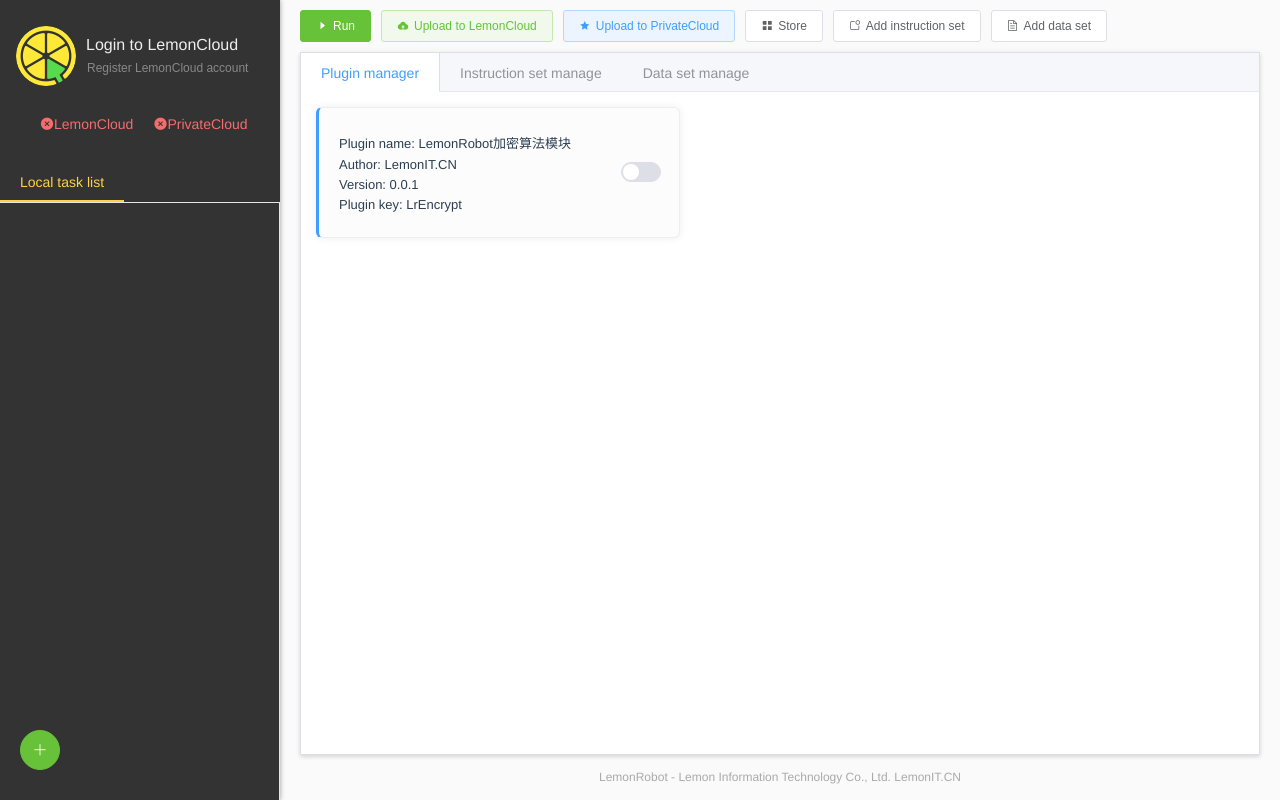
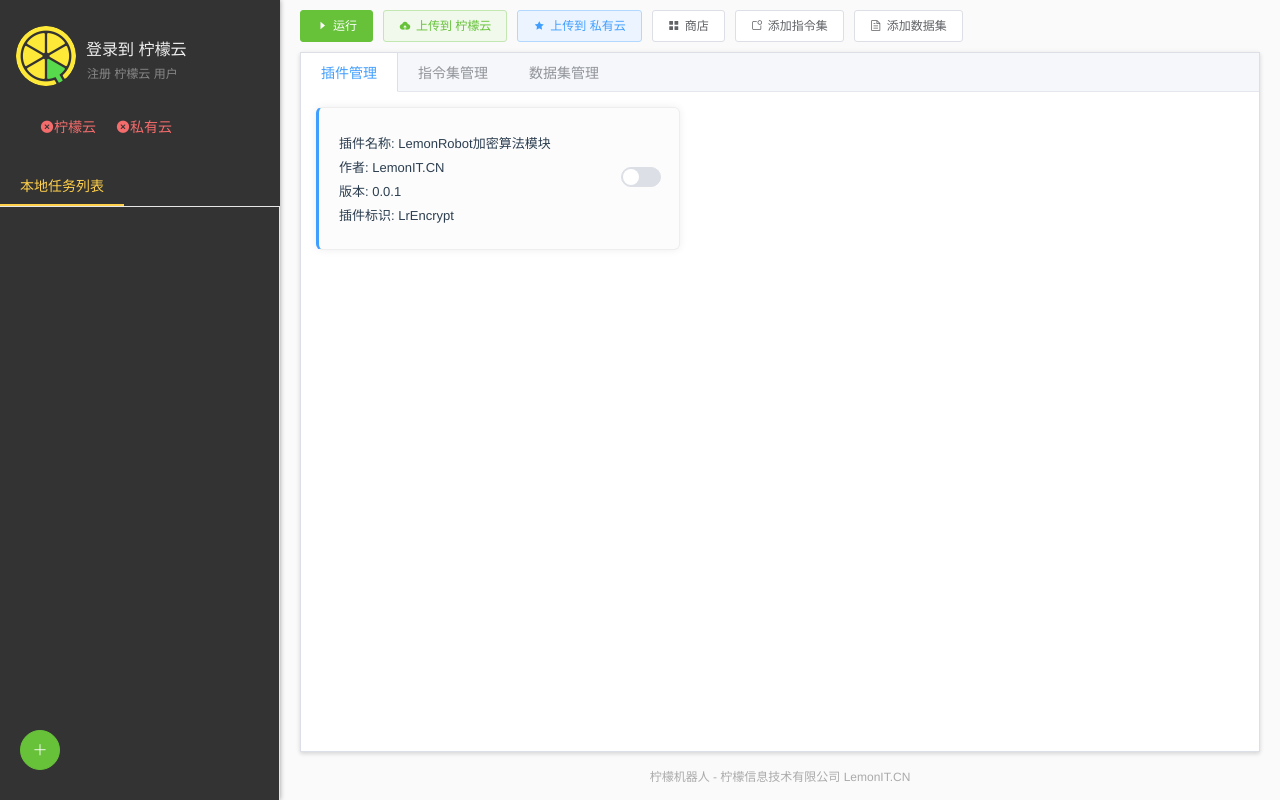
Before and after one commit to LemonITCN/lemon-robot-runner-eye, a Vue app: page / in a window 1280 px wide. Built offline with nearby package versions, Linux system fonts and the light colour scheme.

Commit message:
调整字体

```diff
--- a/src/App.vue
+++ b/src/App.vue
@@ -20,7 +20,7 @@ export default {
   }
 
   #app {
-    font-family: "Helvetica Neue",Helvetica,"PingFang SC","Hiragino Sans GB","Microsoft YaHei","微软雅黑",Arial,sans-serif;
+    font-family: "PingFang SC","Hiragino Sans GB","Helvetica Neue",Helvetica,"Microsoft YaHei","微软雅黑",Arial,sans-serif;
     -webkit-font-smoothing: antialiased;
     -moz-osx-font-smoothing: grayscale;
     color: #2c3e50;
--- a/src/main.js
+++ b/src/main.js
@@ -18,7 +18,7 @@ Vue.use(ElementUI)
 Vue.use(VueI18n)
 
 const i18n = new VueI18n({
-  locale: 'en',
+  locale: 'zh',
   messages: {
     'zh': require('./common/language/zh'),
     'en': require('./common/language/en')
```
